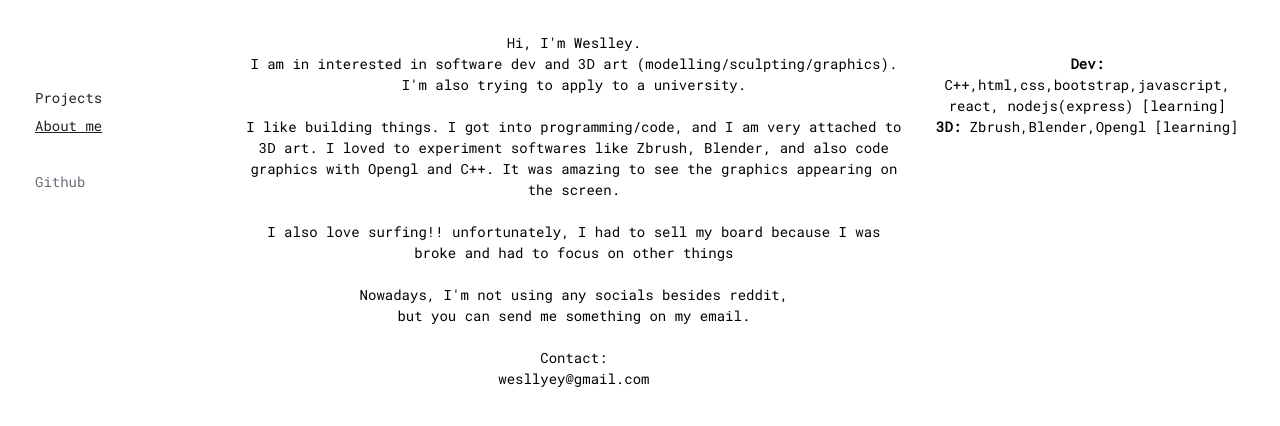
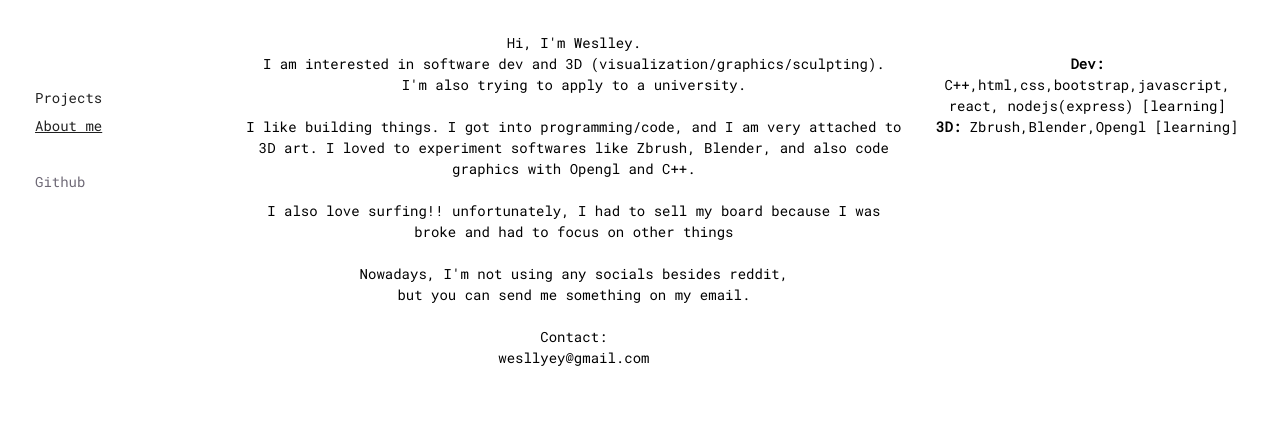
Before and after one commit to Wesllyey/wes.github.io, a plain HTML site: page about.html in a window 1280 px wide. Drawn offline with nearby package versions, Linux system fonts and the light colour scheme.

Commit message:
Update about.html

```diff
--- a/about.html
+++ b/about.html
@@ -62,12 +62,11 @@
 			<div class="row">
 				<div class="col-xs-12 col-md-8 about-text">
 					Hi, I'm Weslley.<br>
-					I am in interested in software dev and 3D art (modelling/sculpting/graphics).<br>
+					I am interested in software dev and 3D (visualization/graphics/sculpting).<br>
 					I'm also trying to apply to a university.<br>
 
 					<br>
 					I like building things. I got into programming/code, and I am very attached to 3D art. I loved to experiment softwares like Zbrush, Blender, and also code graphics with Opengl and C++.
-					It was amazing to see the graphics appearing on the screen.
 					<br>
 
 					<br>
```
